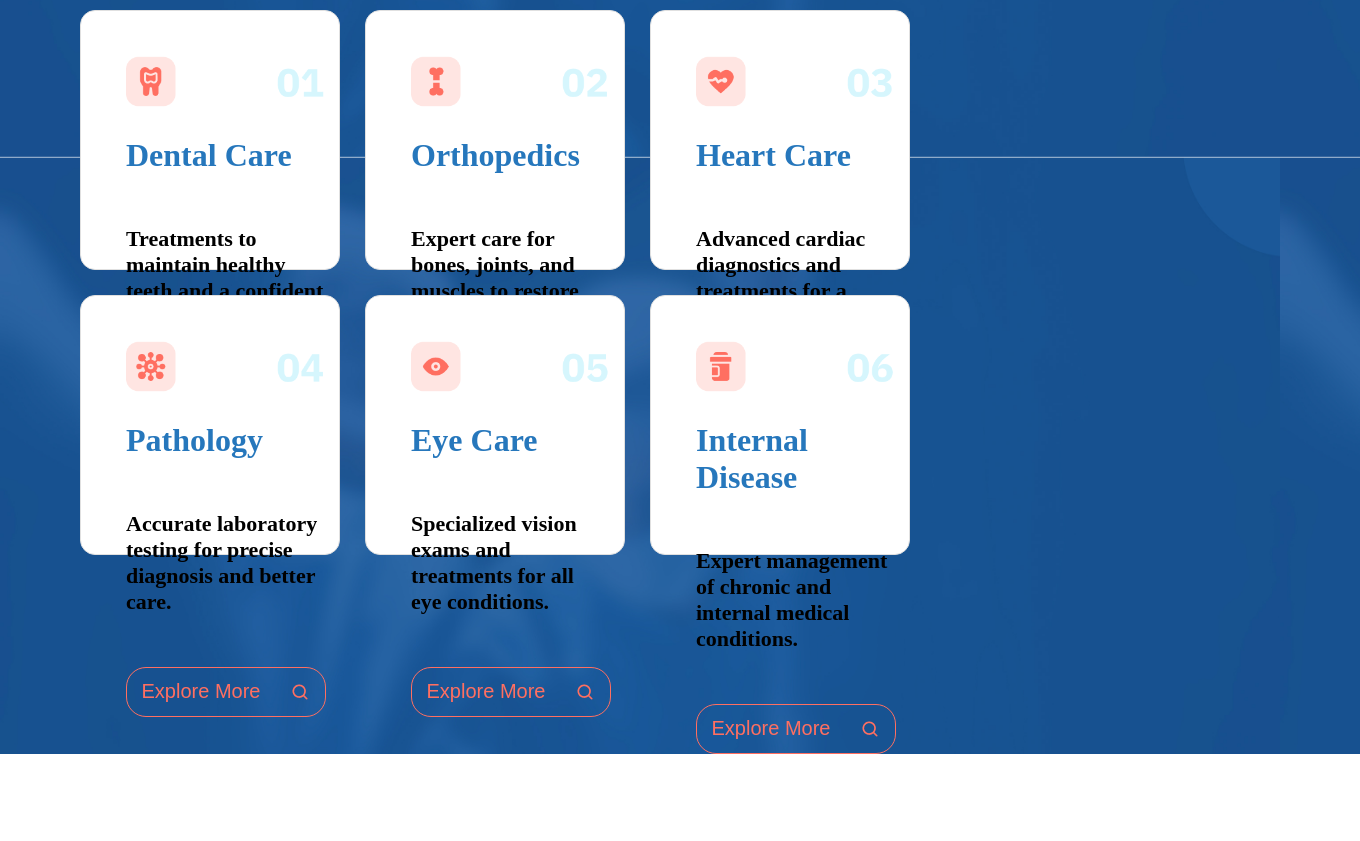
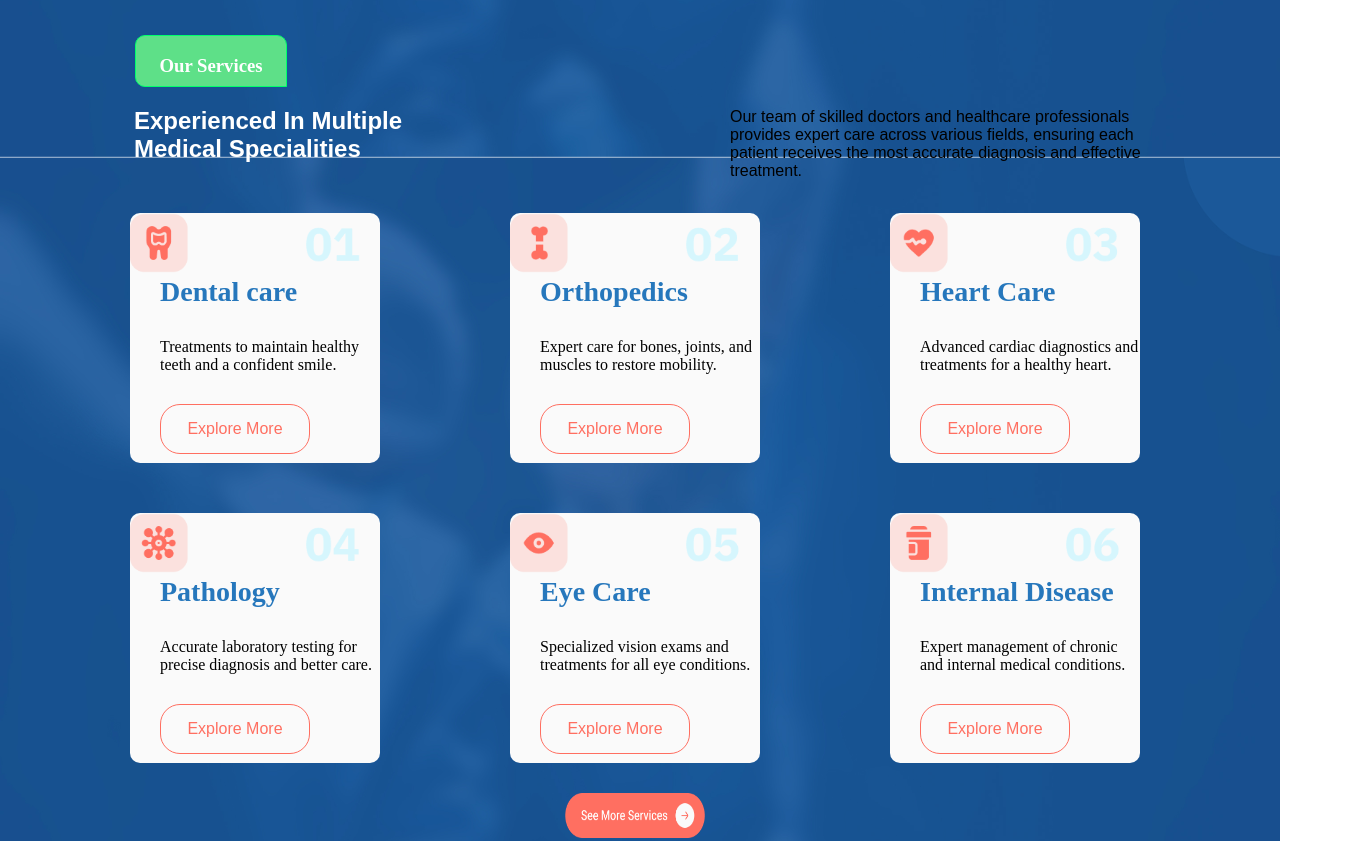
Before and after one commit to hadaz27/Nlcliniquebis, a plain HTML site: page index.html in a window 1280 px wide. Shown: the part 1469-2310 px from the top of the page, 1360 px wide, since content can reach past the window. Before the commit the page ends 2223 px from the top, so only its background shows below. Drawn offline with Linux system fonts and the light colour scheme.

Commit message:
fix : service page alignement items fixed,heading to our doctors page

```diff
--- a/index.html
+++ b/index.html
@@ -121,7 +121,77 @@
 
                 </div>
             </div>
-            <!-- <div class="stats">
+            <!-- partie services -->
+            <div class="ourservices">
+                <h3>Our Services</h3>
+            </div>
+            <!-- partie services -->
+            <div class="test">
+                <div class="test1">
+                    <h2>Experienced In Multiple <br>Medical Specialities</h2>
+                </div>
+                <div class="test2">
+                    <p>Our team of skilled doctors and healthcare professionals <br>provides expert care across
+                        various
+                        fields, ensuring each <br>patient receives the most accurate diagnosis and effective<br>
+                        treatment.
+                    </p>
+                </div>
+                <!-- les differents departements et services proposes par l'hopital row 1 -->
+                <div class="differentservices">
+                    <div class="servicesimg">
+                        <img src="images/dentalcare.png" width="230px" height="60px" alt="dentalcare">
+                        <h1>Dental care</h1>
+                        <p>Treatments to maintain healthy teeth and a confident smile.
+                        </p>
+                        <button>Explore More</button>
+                    </div>
+                    <div class="servicesimg">
+                        <img src="images/orthopedics.png" width="230px" height="60px" alt="dentalcare">
+                        <h1>Orthopedics</h1>
+                        <p>Expert care for bones, joints, and muscles to restore mobility.
+                        </p>
+                        <button>Explore More</button>
+                    </div>
+                    <div class="servicesimg">
+                        <img src="images/heart.png" width="230px" height="60px" alt="dentalcare">
+                        <h1>Heart Care</h1>
+                        <p>Advanced cardiac diagnostics and treatments for a healthy heart.
+                        </p>
+                        <button>Explore More</button>
+                    </div>
+                </div>
+                <!-- les differents departements et services proposes par l'hopital row 2 -->
+
+                <div class="differentservices">
+                    <div class="servicesimg">
+                        <img src="images/pathology.png" width="230px" height="60px" alt="dentalcare">
+                        <h1>Pathology</h1>
+                        <p>Accurate laboratory testing for precise diagnosis and better care.
+                        </p>
+                        <button>Explore More</button>
+                    </div>
+                    <div class="servicesimg">
+                        <img src="images/eye care.png" width="230px" height="60px" alt="dentalcare">
+                        <h1>Eye Care</h1>
+                        <p>Specialized vision exams and treatments for all eye conditions.
+                        </p>
+                        <button>Explore More</button>
+                    </div>
+                    <div class="servicesimg">
+                        <img src="images/internaldisease.png" width="230px" height="60px" alt="dentalcare">
+                        <h1>Internal Disease</h1>
+                        <p>Expert management of chronic and internal medical conditions.
+                        </p>
+                        <button>Explore More</button>
+                    </div>
+                </div>
+                <div class="moreservices">
+                    <img src="images/seemoreservices.png" width="140px" height="45px" alt="bouton">
+                </div>
+            </div>
+            <!-- statistiques de la clinique -->
+            <div class="stats">
                 <div>
                     <img src="images/500.png" width="150px" height="100px" alt="statistiques">
                 </div>
@@ -134,90 +204,68 @@
                 <div>
                     <img src="images/100.png" width="150px" height="100px" alt="statistiques">
                 </div>
-            </div> -->
-            <div class="serv">
-                <div class="services-grid">
-                    <div class="service1">
-                        <img src="images/dentalcare.png" alt="">
-                        <h1>Dental Care</h1>
-                        <p style="font-size:22px"><strong>Treatments to maintain healthy teeth and a confident
-                                smile.</strong></p>
-                        <div class="more">
-                            <button>Explore More<img src="images/louper.png" alt="" width="20px" height="20px"></button>
-                        </div>
+            </div>
+            <div class="ourdoctors">
+                <h3>Our Doctors
+                </h3>
+            </div>
+            <div class="doctors">
+                <div class="test1">
+                    <h2 style="margin-left: 370px;">Meet Our Expert Doctors</h2>
+                </div>
+                <!-- les differents departements et services proposes par l'hopital row 1 -->
+                <div class="differentservices">
+                    <div class="servicesimg">
+                        <img src="images/dentalcare.png" width="230px" height="60px" alt="dentalcare">
+                        <h1>Dental care</h1>
+                        <p>Treatments to maintain healthy teeth and a confident smile.
+                        </p>
+                        <button>Explore More</button>
                     </div>
-
-                    <div class="service1">
-                        <img src="images/orthopedics.png" alt="">
+                    <div class="servicesimg">
+                        <img src="images/orthopedics.png" width="230px" height="60px" alt="dentalcare">
                         <h1>Orthopedics</h1>
-                        <p style="font-size:22px"><strong>Expert care for bones, joints, and muscles to restore mobility.</strong></p>
-                        <div class="more">
-                            <button>Explore More<img src="images/louper.png" alt="" width="20px" height="20px"></button>
-                        </div>
+                        <p>Expert care for bones, joints, and muscles to restore mobility.
+                        </p>
+                        <button>Explore More</button>
                     </div>
-
-                    <div class="service1">
-                        <img src="images/heart.png" alt="">
+                    <div class="servicesimg">
+                        <img src="images/heart.png" width="230px" height="60px" alt="dentalcare">
                         <h1>Heart Care</h1>
-                        <p style="font-size:22px"><strong>Advanced cardiac diagnostics and treatments for a healthy heart.</strong>
+                        <p>Advanced cardiac diagnostics and treatments for a healthy heart.
                         </p>
-                        <div class="more">
-                            <button>Explore More<img src="images/louper.png" alt="" width="20px" height="20px"></button>
-                        </div>
-                    </div>
-
-                    <div class="service1">
-                        <img src="images/pathology.png" alt="">
-                        <h1>Pathology</h1>
-                        <p style="font-size:22px"><strong>Accurate laboratory testing for precise diagnosis and better care.</strong></p>
-                        <div class="more">
-                            <button>Explore More<img src="images/louper.png" alt="" width="20px" height="20px"></button>
-                        </div>
-                    </div>
-
-                    <div class="service1">
-                        <img src="images/eye care.png" alt="">
-                        <h1>Eye Care</h1>
-                        <p style="font-size:22px"><strong>Specialized vision exams and treatments for all eye conditions.</strong></p>
-                        <div class="more">
-                            <button>Explore More<img src="images/louper.png" alt="" width="20px" height="20px"></button>
-                        </div>
-                    </div>
-
-                    <div class="service1">
-                        <img src="images/internaldisease.png" alt="">
-                        <h1>Internal Disease</h1>
-                        <p style="font-size:22px"><strong>Expert management of chronic and internal medical conditions.</strong>
-                        </p>
-                        <div class="more">
-                            <button>Explore More<img src="images/louper.png" alt="" width="20px" height="20px"></button>
-                        </div>
+                        <button>Explore More</button>
                     </div>
                 </div>
+                <!-- les differents departements et services proposes par l'hopital row 2 -->
+
+                <div class="differentservices">
+                    <div class="servicesimg">
+                        <img src="images/pathology.png" width="230px" height="60px" alt="dentalcare">
+                        <h1>Pathology</h1>
+                        <p>Accurate laboratory testing for precise diagnosis and better care.
+                        </p>
+                        <button>Explore More</button>
+                    </div>
+                    <div class="servicesimg">
+                        <img src="images/eye care.png" width="230px" height="60px" alt="dentalcare">
+                        <h1>Eye Care</h1>
+                        <p>Specialized vision exams and treatments for all eye conditions.
+                        </p>
+                        <button>Explore More</button>
+                    </div>
+                    <div class="servicesimg">
+                        <img src="images/internaldisease.png" width="230px" height="60px" alt="dentalcare">
+                        <h1>Internal Disease</h1>
+                        <p>Expert management of chronic and internal medical conditions.
+                        </p>
+                        <button>Explore More</button>
+                    </div>
+                </div>
+                <div class="moreservices">
+                    <img src="images/seemoreservices.png" width="140px" height="45px" alt="bouton">
+                </div>
             </div>
-            <!-- <div class="ourservicesleft">
-                    <div class="ourservices">
-                        <h2><strong>Our Services</strong></h2>
-                    </div>
-                    <h1 style="margin-left: -6px;">Experienced In Multiple<br>Medical Specialities</h1>
-                    <div class="service1">
-                        <div>
-                            <img src="images/dentalcare.png" alt="">
-                            <h1>Dental Care</h1>
-                            <p style="font-size:22px"><strong>Treatments to maintain healthy teeth and a confident
-                                    smile.</strong></p>
-                            <div class="more">
-                                <button>Explore More<img src="images/louper.png" alt="" width="20px"
-                                        height="20px"></button>
-                            </div>
-                        </div> -->
-    </div>
-    </div>
-    </div>
-    <div class="ourservicesright">
-        <p style="font-size: 17px;">Our team of skilled doctors and healthcare professionals provides expert
-            care across variousfields, ensuring each patient receives the most accurate diagnosis and effective
-            treatment.</p>
     </div>
     </section>
     </div>
--- a/style.css
+++ b/style.css
@@ -1,8 +1,3 @@
-* {
-    max-width: 100vw;
-    /* Empêche tout de dépasser */
-}
-
 body {
     overflow-x: hidden;
     margin: 0;
@@ -174,7 +169,6 @@ body {
 .check {
     position: absolute;
     bottom: 15px;
-    /* espace du bas du bloc blanc */
     left: 50%;
     transform: translateX(-50%);
     padding: 10px 25px;
@@ -200,9 +194,7 @@ body {
     justify-content: center;
     align-items: center;
     gap: 100px;
-    /* espace horizontal entre les logos */
     background-color: #FFFFFF;
-    /* ton fond bleu */
     padding: 40px 0;
 }
 
@@ -230,6 +222,7 @@ body {
     background-color: #ffffff;
     box-sizing: border-box;
     position: relative;
+    top: 3500px;
 }
 
 .biglogo {
@@ -430,7 +423,6 @@ body {
 .stats {
     width: 100%;
     height: 200px;
-    /* background-color: #ffffff; */
     box-sizing: border-box;
     position: relative;
     display: flex;
@@ -438,6 +430,7 @@ body {
     justify-content: center;
     align-items: center;
     gap: 110px;
+    margin-top: 120px;
 }
 
 .main1 {
@@ -456,36 +449,9 @@ body {
     width: 150px;
     height: 50px;
     position: relative;
+    margin-left: 135px;
+    margin-top: 100px;
 }
-
-
-.serv {
-    margin: 50px;
-    display: grid;
-    gap: 5px;
-    margin-left: 135px;
-    height: 500px;
-    grid-template-rows: auto auto;
-    grid-template-columns: 50%;
-    position: relative;
-}
-
-.ourservicesleft {
-    grid-column: 1;
-}
-
-
-.ourservicesright {
-    grid-column: 2;
-    margin-top: 60px;
-    font-size: 18px;
-}
-
-.ourservicesright p {
-    color: black;
-    font-family: 'Montserrat', sans-serif;
-}
-
 
 .service1 {
     background: white;
@@ -494,81 +460,104 @@ body {
     border-radius: 20px;
 }
 
-.service1 h1 {
-    color: #2677BC;
-}
-
-.service1 p {
-    color: black;
-}
 
 .service1 button {
     color: #FF6F61;
 }
 
-.service1 img,h1,p,button {
+.service1 img,
+h1,
+p,
+button {
     margin-top: 30px;
     margin-left: 30px;
 }
 
-.more button {
+.servicesimg button {
     border: 1px solid #FF6F61;
     background: none;
     height: 50px;
-    width: 200px;
-    font-size: 20px;
+    width: 150px;
+    font-size: 16px;
     display: flex;
     align-items: center;
     justify-items: center;
     justify-content: center;
     border-radius: 20px;
-}
-
-.more img {
-    display: flex;
-    margin-bottom: 30px;
+    color: #FF6F61;
 }
 
 .serv {
-    display: flex;              /* gauche + droite côte à côte */
+    display: flex;
     justify-content: space-between;
     align-items: flex-start;
     width: 100%;
     margin-top: 50px;
-    margin-left: 80px;          /* ajuste selon ton design */
+    margin-left: 80px;
     margin-right: 80px;
     box-sizing: border-box;
 }
 
-/* bloc gauche (ourservicesleft) */
-.ourservicesleft {
-    width: 65%;                 /* prend 2/3 de la largeur */
+.test1 {
+    margin-left: 134px;
+    font-family: 'Montserrat', sans-serif;
+    grid-column: 1;
 }
 
-/* bloc droite (ourservicesright) */
-.ourservicesright {
-    width: 30%;                 /* prend environ 1/3 */
-    margin-top: 80px;           /* ajuste verticalement si besoin */
+.test2{
+    font-family: 'Montserrat',sans-serif;
+    grid-column:2;
+    margin-left: 700px;
+    margin-top: -105px;
+    position: absolute;
+    color:#000000;
+}
+.test {
+    grid-template-columns: 50% 50%;
 }
 
-/* grille de 6 services : 3 colonnes */
-.services-grid {
-    display: grid;
-    grid-template-columns: repeat(3, 1fr);
-    gap: 25px;
-    margin-top: 25px;
+.differentservices{
+    margin-left: 130px;
+    margin-top: 50px;
+    display: flex;
+    gap: 130px;
+}
+.servicesimg{
+    width: 250px;
+    height: 250px;
+    background-color: #FAFAFA;
+    border-radius: 10px;
+}
+.servicesimg h1{
+    color: #2677BC;
+    margin-top: -1px;
+    font-size: 28px;
+}
+.servicesimg p{
+    color:#000000;
 }
 
-/* chaque carré (service1) */
-.service1 {
-    background-color: white;
-    border-radius: 15px;
-    width: 260px;               /* taille fixe propre */
-    height: 260px;
-    padding: 15px;
-    box-sizing: border-box;
-    border: 1px solid #e0e0e0;
-    display: flex;
-    flex-direction: column;
-    justify-content: space-between;
+.moreservices img{
+    position: absolute;
+    margin-top: 30px;
+    margin-left: 565px;
 }
+
+.ourdoctors {
+    border-top-left-radius: 10px;
+    border-top-right-radius: 10px;
+    border-bottom-left-radius: 10px;
+    background-color: #5EE088;
+    border: 1px solid #00FF6C;
+    text-align: center;
+    width: 150px;
+    height: 50px;
+    position: relative;
+    margin-left: 560px;
+    margin-top: 100px;
+}
+
+.doc{
+
+
+}
```
Also changed, not shown: images/Dentist.png (added), images/Internist.png (added), images/OrthopedicsDoctor.png (added), images/PhatologistDoctor.png (added), images/Surgeon.png (added), images/cardiologist.png (added), images/seemoredoctors.png (added), images/seemoreservices.png (added), 1 other file.
